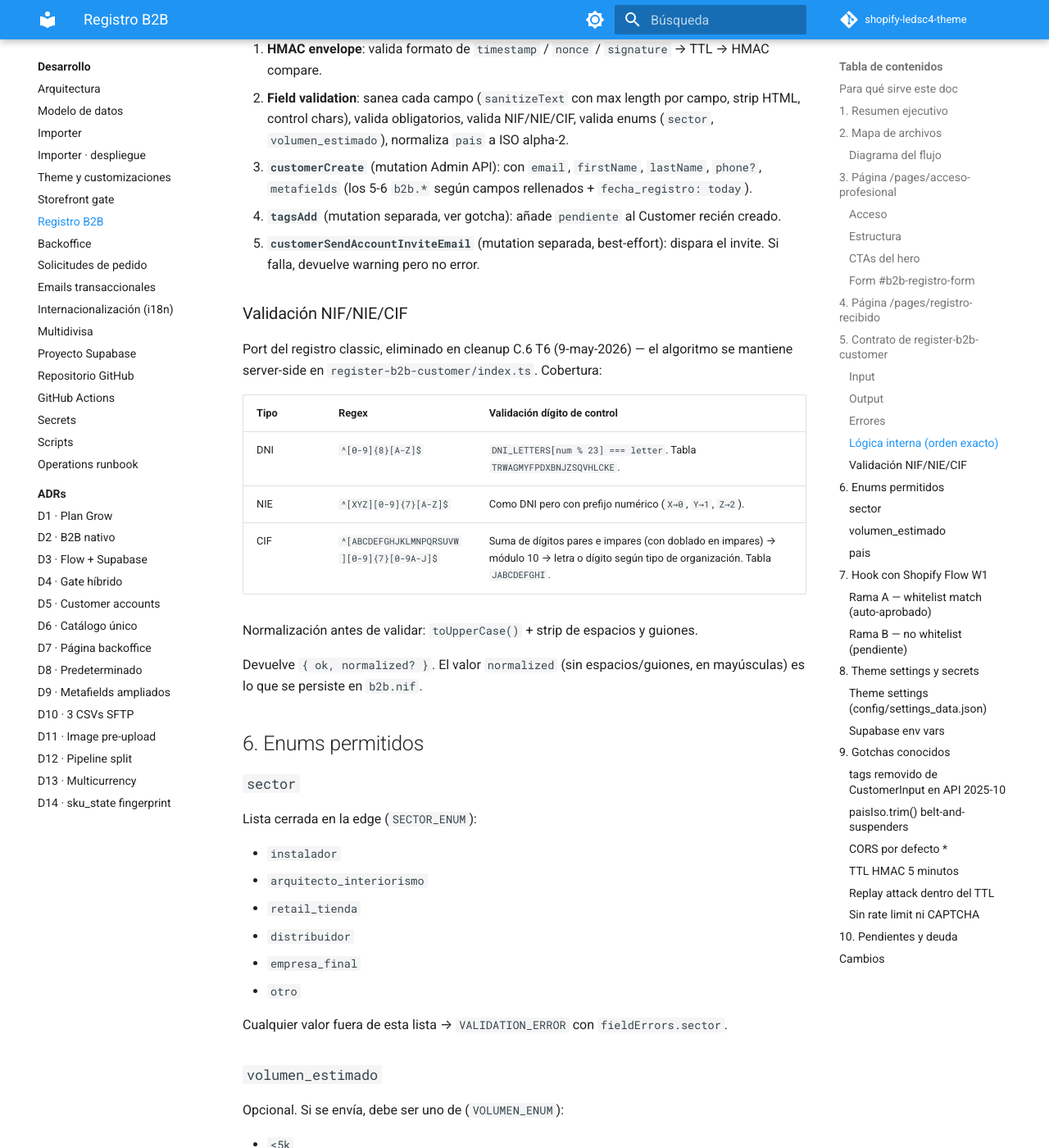
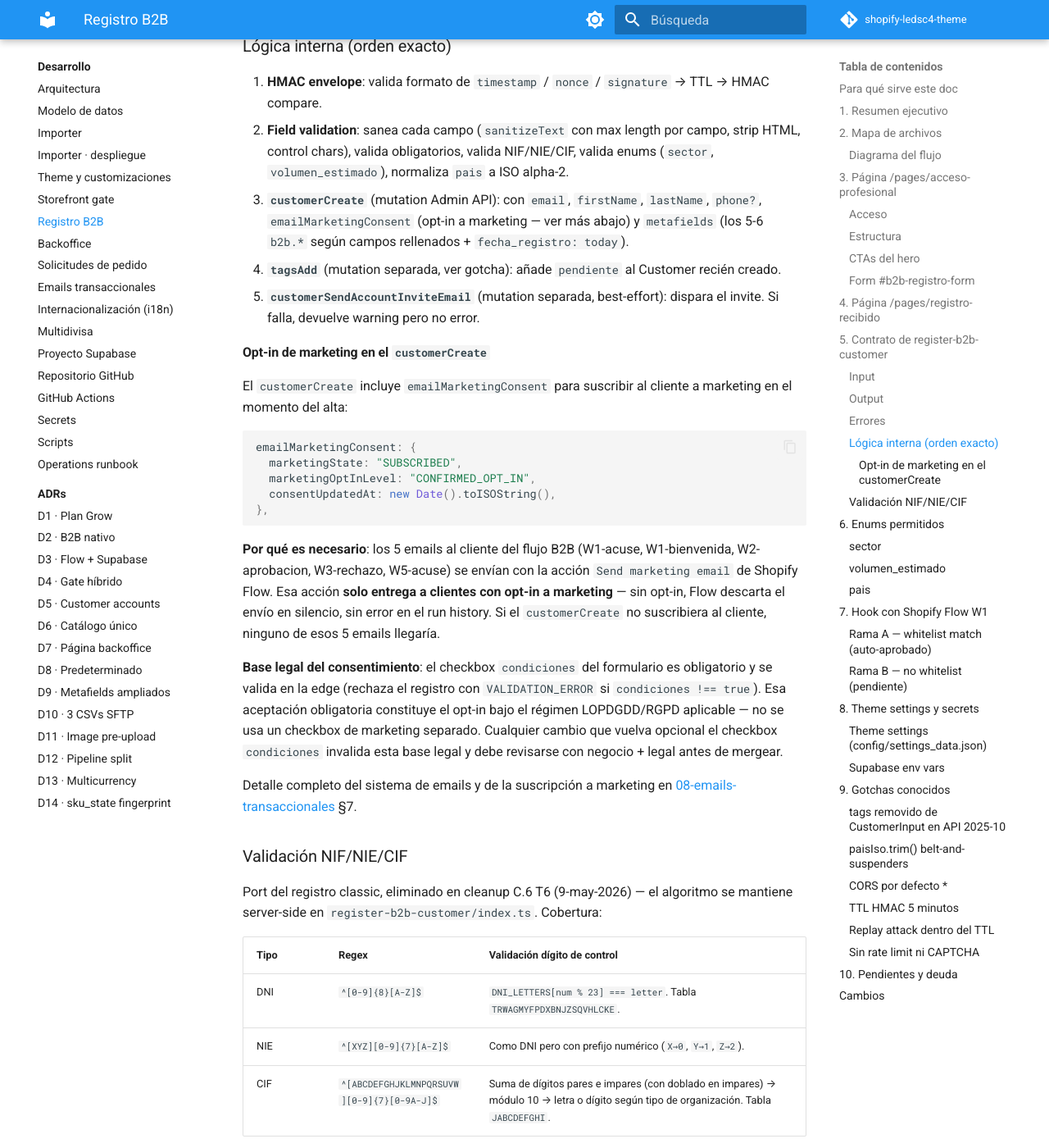
Before and after one commit to danielpenamad/shopify-ledsc4-theme, an MkDocs documentation site: the page built from docs/desarrollo/05-registro-b2b.md, in a window 1280 px wide and 1400 px high, scrolled down 7279 px. Shown: the whole window at 82% size. Built offline with MkDocs 1.6.1 and Material for MkDocs 9.7.7, drawn with Linux system fonts in a browser that asks for light colours; comment, search, counter and statistics services are not loaded; some of the changed text lies outside the part shown.

Commit message:
docs(desarrollo): documentar emailMarketingConsent en 05-registro-b2b
Incongruencia doc-vs-codigo. La edge register-b2b-customer incluye
emailMarketingConsent (SUBSCRIBED / CONFIRMED_OPT_IN) en el
customerCreate, pero el doc 05 no lo mencionaba en ningun sitio:
- §5 paso 3 listaba solo email, firstName, lastName, phone?,
  metafields.
- El diagrama de flujo no lo reflejaba.
- §9 gotcha "tags removido de CustomerInput" tampoco.

El doc 08-emails-transaccionales §7 ya lo documenta correctamente;
solo el 05 estaba desactualizado.

Cambios:
- §5 paso 3: anadido emailMarketingConsent a la lista de campos del
  customerCreate.
- §5: nueva subseccion "Opt-in de marketing en el customerCreate"
  con el bloque de codigo, el porque (los 5 emails de Flow se
  descartan en silencio sin opt-in) y la base legal (checkbox
  condiciones obligatorio, LOPDGDD/RGPD).
- §3 tabla del form: la fila `condiciones` ahora menciona que es la
  base legal del opt-in.
- Diagrama de flujo y §9 gotcha: customerCreate ahora refleja
  emailMarketingConsent.
- Cross-reference a 08-emails-transaccionales §7.
- Version 0.2.

````diff
--- a/docs/desarrollo/05-registro-b2b.md
+++ b/docs/desarrollo/05-registro-b2b.md
@@ -68,7 +68,8 @@ El registro **no genera login automático** — siempre pasa por el magic link,
                                           | - Verifica HMAC + TTL 5min   |
                                           | - Valida NIF/NIE/CIF         |
                                           | - Sanea inputs               |
-                                          | - customerCreate (metafields)|
+                                          | - customerCreate (metafields |
+                                          |   + emailMarketingConsent)   |
                                           | - tagsAdd ['pendiente']      |
                                           | - sendAccountInviteEmail     |
                                           +-------------+----------------+
@@ -138,7 +139,7 @@ Section `main-acceso-profesional.liquid` (1199 líneas). Bloques:
 | `sector` | select | Requerido. Enum estricto (6 valores fijos — ver §6). |
 | `pais` | select | Requerido. ISO 3166-1 alpha-2 o nombre en español/inglés (mapeo server-side). |
 | `volumen_estimado` | select | Opcional. Slug de rango. |
-| `condiciones` | checkbox | Requerido. Aceptación de términos. |
+| `condiciones` | checkbox | Requerido. Aceptación de términos. Es además la base legal del opt-in de marketing — ver §5. |
 
 **Hidden inputs (HMAC)**:
 
@@ -234,9 +235,27 @@ Posibles warnings (combinables, separados por coma):
 
 1. **HMAC envelope**: valida formato de `timestamp` / `nonce` / `signature` → TTL → HMAC compare.
 2. **Field validation**: sanea cada campo (`sanitizeText` con max length por campo, strip HTML, control chars), valida obligatorios, valida NIF/NIE/CIF, valida enums (`sector`, `volumen_estimado`), normaliza `pais` a ISO alpha-2.
-3. **`customerCreate`** (mutation Admin API): con `email`, `firstName`, `lastName`, `phone?`, `metafields` (los 5-6 `b2b.*` según campos rellenados + `fecha_registro: today`).
+3. **`customerCreate`** (mutation Admin API): con `email`, `firstName`, `lastName`, `phone?`, `emailMarketingConsent` (opt-in a marketing — ver más abajo) y `metafields` (los 5-6 `b2b.*` según campos rellenados + `fecha_registro: today`).
 4. **`tagsAdd`** (mutation separada, ver gotcha): añade `pendiente` al Customer recién creado.
 5. **`customerSendAccountInviteEmail`** (mutation separada, best-effort): dispara el invite. Si falla, devuelve warning pero no error.
+
+#### Opt-in de marketing en el `customerCreate`
+
+El `customerCreate` incluye `emailMarketingConsent` para suscribir al cliente a marketing en el momento del alta:
+
+```typescript
+emailMarketingConsent: {
+  marketingState: "SUBSCRIBED",
+  marketingOptInLevel: "CONFIRMED_OPT_IN",
+  consentUpdatedAt: new Date().toISOString(),
+},
+```
+
+**Por qué es necesario**: los 5 emails al cliente del flujo B2B (W1-acuse, W1-bienvenida, W2-aprobacion, W3-rechazo, W5-acuse) se envían con la acción `Send marketing email` de Shopify Flow. Esa acción **solo entrega a clientes con opt-in a marketing** — sin opt-in, Flow descarta el envío en silencio, sin error en el run history. Si el `customerCreate` no suscribiera al cliente, ninguno de esos 5 emails llegaría.
+
+**Base legal del consentimiento**: el checkbox `condiciones` del formulario es obligatorio y se valida en la edge (rechaza el registro con `VALIDATION_ERROR` si `condiciones !== true`). Esa aceptación obligatoria constituye el opt-in bajo el régimen LOPDGDD/RGPD aplicable — no se usa un checkbox de marketing separado. Cualquier cambio que vuelva opcional el checkbox `condiciones` invalida esta base legal y debe revisarse con negocio + legal antes de mergear.
+
+Detalle completo del sistema de emails y de la suscripción a marketing en [08-emails-transaccionales](08-emails-transaccionales.md) §7.
 
 ### Validación NIF/NIE/CIF
 
@@ -352,7 +371,7 @@ Inventario completo en [14-secrets](14-secrets.md).
 
 La mutation `customerCreate` ya no acepta el campo `tags` en `CustomerInput`. La edge hace 2 mutations consecutivas:
 
-1. `customerCreate(input: { email, firstName, lastName, phone, metafields })` — sin tags.
+1. `customerCreate(input: { email, firstName, lastName, phone, emailMarketingConsent, metafields })` — sin tags.
 2. `tagsAdd(id: customer.id, tags: ["pendiente"])`.
 
 **Implicación**: si `tagsAdd` falla, el Customer existe sin tag `pendiente` → Flow W1 no dispara → backoffice debe taguear a mano. La edge devuelve `warning: "TAG_PENDIENTE_FAILED"` en ese caso, no error duro.
@@ -406,4 +425,5 @@ No es prioritario porque el volumen orgánico de la landing es bajo y el daño p
 
 ## Cambios
 
+- **v0.2** (16-may-2026): documentado el `emailMarketingConsent` del `customerCreate` (§5) — el doc no mencionaba el opt-in de marketing que la edge ya aplica. Sin este opt-in los 5 emails al cliente del flujo B2B no se entregarían. Coherente con 08-emails-transaccionales §7.
 - **v0.1** (15-may-2026): primera publicación.
````
Also changed, not shown: other parts of docs/desarrollo/05-registro-b2b.md (+1 -1 lines).
